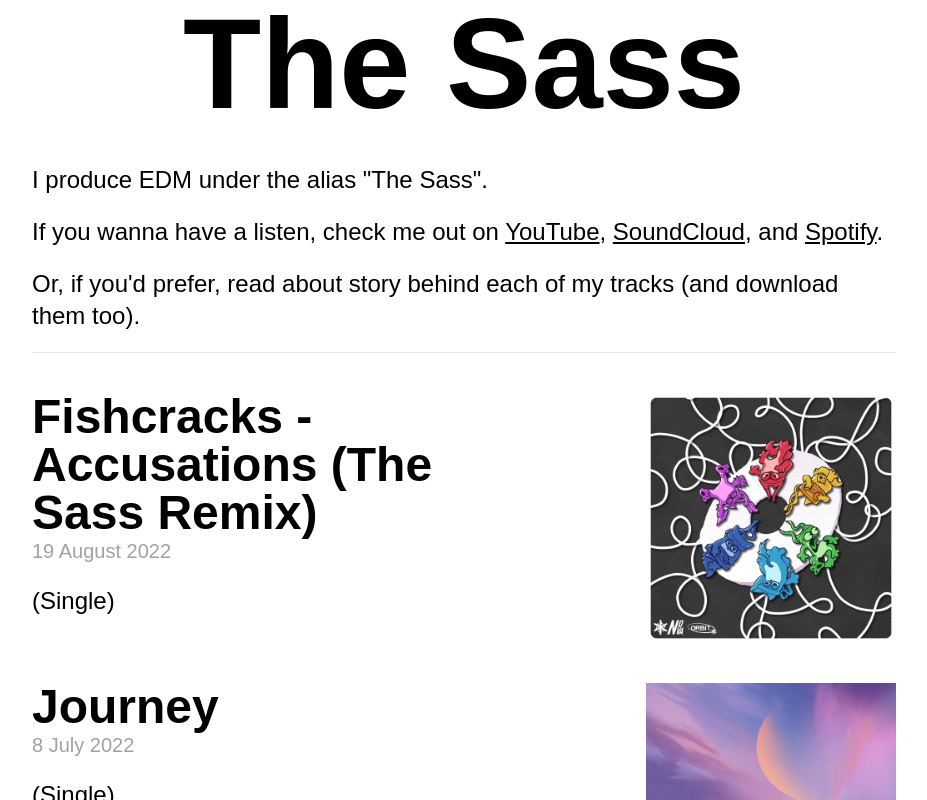
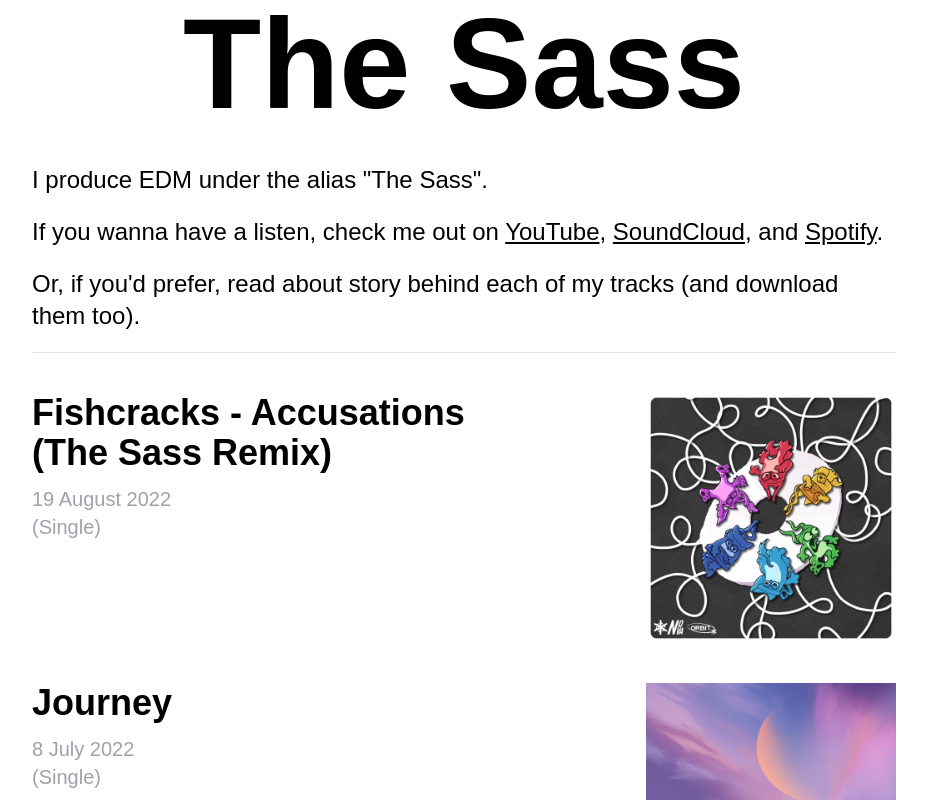
Before and after one commit to NitroGuy10/nitroguy10.github.io, a Nuxt app: page /music in a window 1280 px wide. Shown: the top 800 px of the page, without its empty margins (176-1103 px from the left). Built offline with nearby package versions, Linux system fonts and the light colour scheme.

Commit message:
Discography list page

```diff
--- a/components/projects/Entry.vue
+++ b/components/projects/Entry.vue
@@ -16,7 +16,7 @@
     <hr class="mb-8">
     <h3 class="font-bold text-3xl mb-5"><a :href="'#' + title" class="no-underline hover:cursor-pointer">{{ props.title }}</a></h3>
     <div :class="'grid grid-cols-1 text-xl text-zinc-400 mb-5 ' + (props.image2Link ? 'sm:grid-cols-3 ' : 'sm:grid-cols-2 ')">
-      <div>
+      <div :class="imageLink ? '' : 'col-span-2'">
         <p class="mb-0">{{ props.timeframe }}</p>
         <p v-if="props.languages" class="mb-0">{{ props.languages }}</p>
         <p v-if="props.technologies" class="mb-0">{{ props.technologies }}</p>
--- a/data/song_data.json
+++ b/data/song_data.json
@@ -865,6 +865,7 @@
       },
       "Neddie - Figment (The Sass Remix)": {
          "name": "Neddie - Figment (The Sass Remix)",
+         "nameParenthesesLinebreak": true,
          "description": "A cinematic melodic dubstep remix of Neddie - Figment for his Figment Remix Contest. Definitely my most polished and well-constructed track yet. I think my production is improving O_o. This one actually placed first! I'm so grateful for all the support I've gotten from this tune! You guys are the best <3",
          "releaseDate": "2021-03-08",
          "genre": "Melodic Dubstep",
@@ -951,6 +952,7 @@
       },
       "Fishcracks - Accusations (The Sass Remix)": {
          "name": "Fishcracks - Accusations (The Sass Remix)",
+         "nameParenthesesLinebreak": true,
          "description": "A fun but melancholy remix in a UK dubstep-inspired style. I tried to step away from the crazy complex lead solos and frenzied arrangement I usually go for and I'm very happy I did. This one came together extremely quickly, and the result is a laid-back and emotional tune with a strong riff-based approach that I ended up really liking. Hope you enjoy!",
          "releaseDate": "2022-08-19",
          "genre": "Melodic Dubstep",
--- a/data/types.ts
+++ b/data/types.ts
@@ -33,6 +33,7 @@ export type Collection = {
 
 export type Song = {
   name: string,
+  nameParenthesesLinebreak?: true,
   description: string,
   releaseDate: string,
   genre: string,
--- a/pages/music.vue
+++ b/pages/music.vue
@@ -58,11 +58,20 @@
     <hr class="mb-10">
 
     <div v-for="listing of listings" class="mb-10">
-      <div class="grid grid-cols-2">
-        <div>
-          <NuxtLink :to="listingLink(listing)" class="no-underline"><h1 class="text-5xl font-bold">{{ listing.name }}</h1></NuxtLink>
-          <p class="text-xl text-zinc-400">{{ listing.releaseDate ? format(new Date(listing.releaseDate), "d MMMM yyyy") : "something broke lol" }}</p>
-          <p>({{ isSong(listing) ? "Single" : (Object.keys(listing.songs).length + " songs") }})</p>
+      <div class="grid grid-cols-3">
+        <div class="w-full col-span-2">
+          <NuxtLink :to="listingLink(listing)" class="no-underline">
+            <h1 v-if="!isSong(listing) || !listing.nameParenthesesLinebreak" class="text-2xl md:text-4xl font-bold mb-3">{{ listing.name }}</h1>
+            <h1 v-if="isSong(listing) && listing.nameParenthesesLinebreak" class="text-2xl md:text-4xl font-bold mb-0">{{ listing.name.split("(")[0] }}</h1>
+            <h1 v-if="isSong(listing) && listing.nameParenthesesLinebreak" class="text-2xl md:text-4xl font-bold mb-3">({{ listing.name.split("(").slice(1).join("") }}</h1>
+          </NuxtLink>
+          <p class="text-xl text-zinc-400 mb-0">{{ listing.releaseDate ? format(new Date(listing.releaseDate), "d MMMM yyyy") : "something broke lol" }}</p>
+          <p class="text-xl text-zinc-400">({{ isSong(listing) ? "Single" : (Object.keys(listing.songs).length + " songs") }})</p>
+          <!-- <ul v-if="!isSong(listing)" class="list-disc ml-16">
+            <li v-for="song in listing.songs">
+              <p class="mb-1 text-xl"><NuxtLink :to="listingLink(song)">{{ song.name }}</NuxtLink></p>
+            </li>
+          </ul> -->
         </div>
         <div>
           <NuxtLink :to="listingLink(listing)"><img :src="'/images/music/' + listing.coverLink" :alt="listing.name" width="250" height="250" class="ml-auto"></NuxtLink>
--- a/pages/projects.vue
+++ b/pages/projects.vue
@@ -204,7 +204,7 @@
     languages="Python"
     technologies="BeautifulSoup"
     >
-      <p>tuscon (yes, you read that right, that really is the name) is a super-simple web-templating library. All it is is HTML files with parameters, if statements, and for loops. I talk about my (unfortunate) reason for creating tuscon in that <NuxtLink to="./articles/about_website.html">article about my website</NuxtLink>.</p>
+      <p>tuscon (yes, you read that right, that really is the name) is a super-simple web-templating library. All it is is HTML files with parameters, if statements, and for loops. I talk about my (unfortunate) reason for creating tuscon in that <NuxtLink to="./articles/about_website.html">old article about my website</NuxtLink>.</p>
       <p class="project-link"><NuxtLink :to="nitroguy.socials.github.link + '/tuscon'">tuscon on GitHub</NuxtLink></p>
     </ProjectsEntry>
     <ProjectsEntry
```
